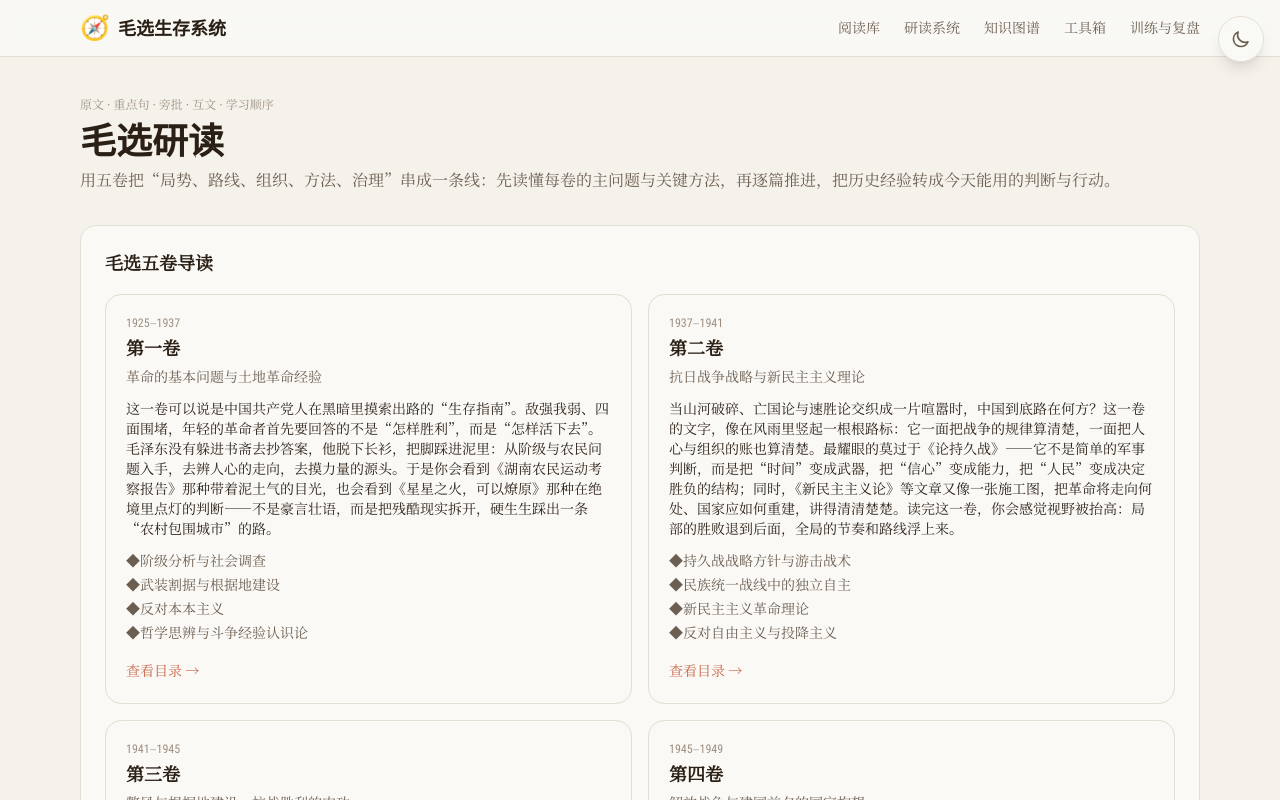
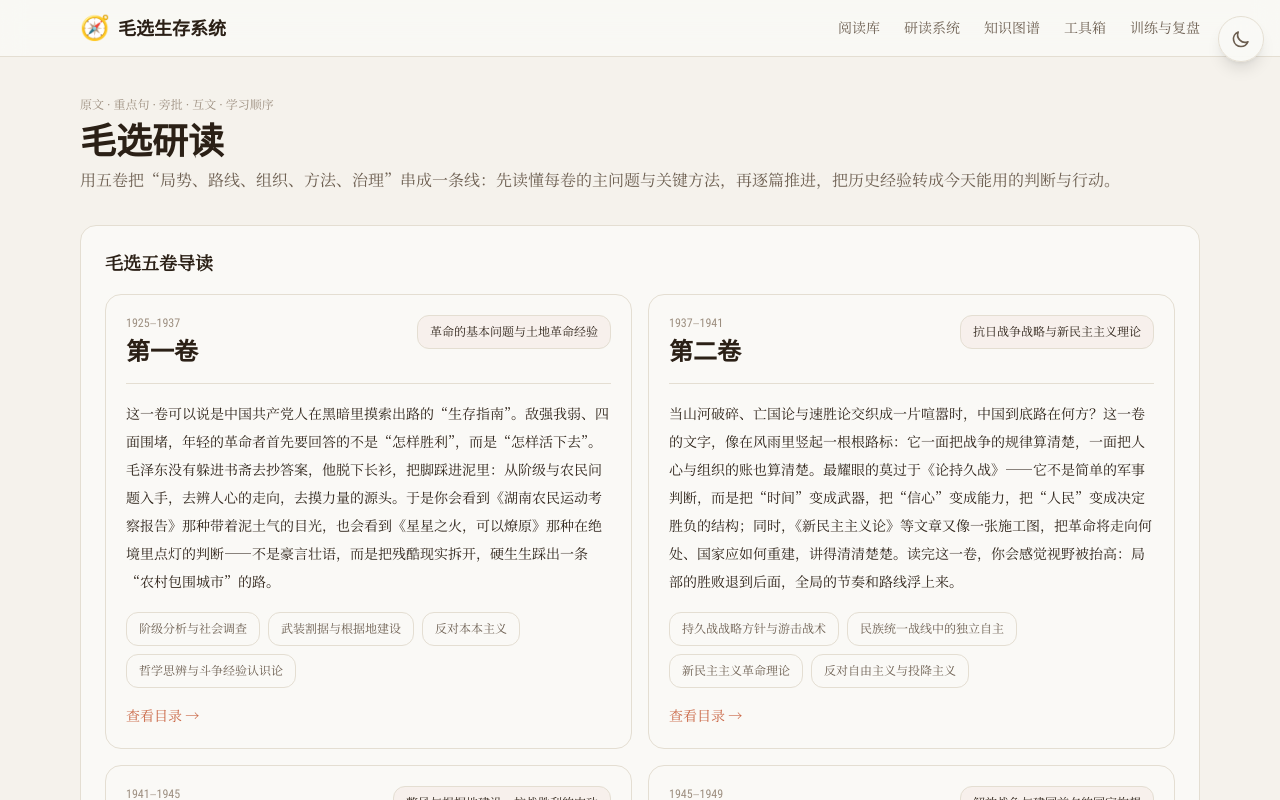
Before and after one commit to Debugooo/maoxuan-web, a Next.js app: page /study in a window 1280 px wide. Shown: the top 800 px of the page. Built offline with nearby package versions, Linux system fonts and the light colour scheme.

Commit message:
feat: 构建毛选生存斗争智库
Co-authored-by: traeagent <traeagent@users.noreply.github.com>

```diff
--- a/src/app/study/page.tsx
+++ b/src/app/study/page.tsx
@@ -24,24 +24,53 @@ export default function StudyPage() {
         </h2>
         <div className="mt-4 grid grid-cols-1 md:grid-cols-2 gap-4">
           {VOLUMES.map((v) => (
-            <div key={v.volume} className="rounded-2xl p-5" style={{ border: '1px solid var(--wx-panel-border)' }}>
+            <div
+              key={v.volume}
+              className="rounded-2xl p-5"
+              style={{ border: '1px solid var(--wx-panel-border)', background: 'rgba(255,255,255,0.02)' }}
+            >
+              <div className="flex items-start justify-between gap-4">
+                <div className="min-w-0">
                   <div className="text-xs" style={{ color: 'var(--wx-ink-faint)' }}>
                     {v.range}
                   </div>
-              <div className="mt-1 text-lg font-bold" style={{ color: 'var(--wx-ink)' }}>
+                  <div className="mt-1 text-2xl font-serif font-bold" style={{ color: 'var(--wx-ink)' }}>
                     {v.label}
                   </div>
-              <div className="mt-1 text-sm" style={{ color: 'var(--wx-ink-soft)' }}>
+                </div>
+                <div className="shrink-0">
+                  <span
+                    className="text-xs px-3 py-2 rounded-xl inline-block"
+                    style={{
+                      color: 'var(--wx-ink)',
+                      border: '1px solid var(--wx-panel-border)',
+                      background: 'rgba(201, 100, 66, 0.06)',
+                      maxWidth: 260,
+                    }}
+                  >
                     {v.theme}
+                  </span>
                 </div>
-              <p className="mt-3 text-sm" style={{ color: 'var(--wx-ink)' }}>
+              </div>
+
+              <div className="mt-4" style={{ borderTop: '1px solid var(--wx-panel-border)' }} />
+
+              <p className="mt-4 text-sm leading-7" style={{ color: 'var(--wx-ink)' }}>
                 {v.intro}
               </p>
-              <ul className="mt-3 space-y-1 text-sm" style={{ color: 'var(--wx-ink-soft)' }}>
+
+              <div className="mt-4 flex flex-wrap gap-2">
                 {v.bullets.map((b) => (
-                  <li key={b}>◆{b}</li>
+                  <span
+                    key={b}
+                    className="text-xs px-3 py-2 rounded-xl"
+                    style={{ border: '1px solid var(--wx-panel-border)', color: 'var(--wx-ink-soft)', background: 'rgba(255,255,255,0.02)' }}
+                  >
+                    {b}
+                  </span>
                 ))}
-              </ul>
+              </div>
+
               <div className="mt-4">
                 <Link href={`/study/volume/${v.volume}`} className="text-sm hover:underline" style={{ color: 'var(--wx-brand)' }}>
                   查看目录 →
```
Lines whose indentation alone changed are shown as unchanged.
